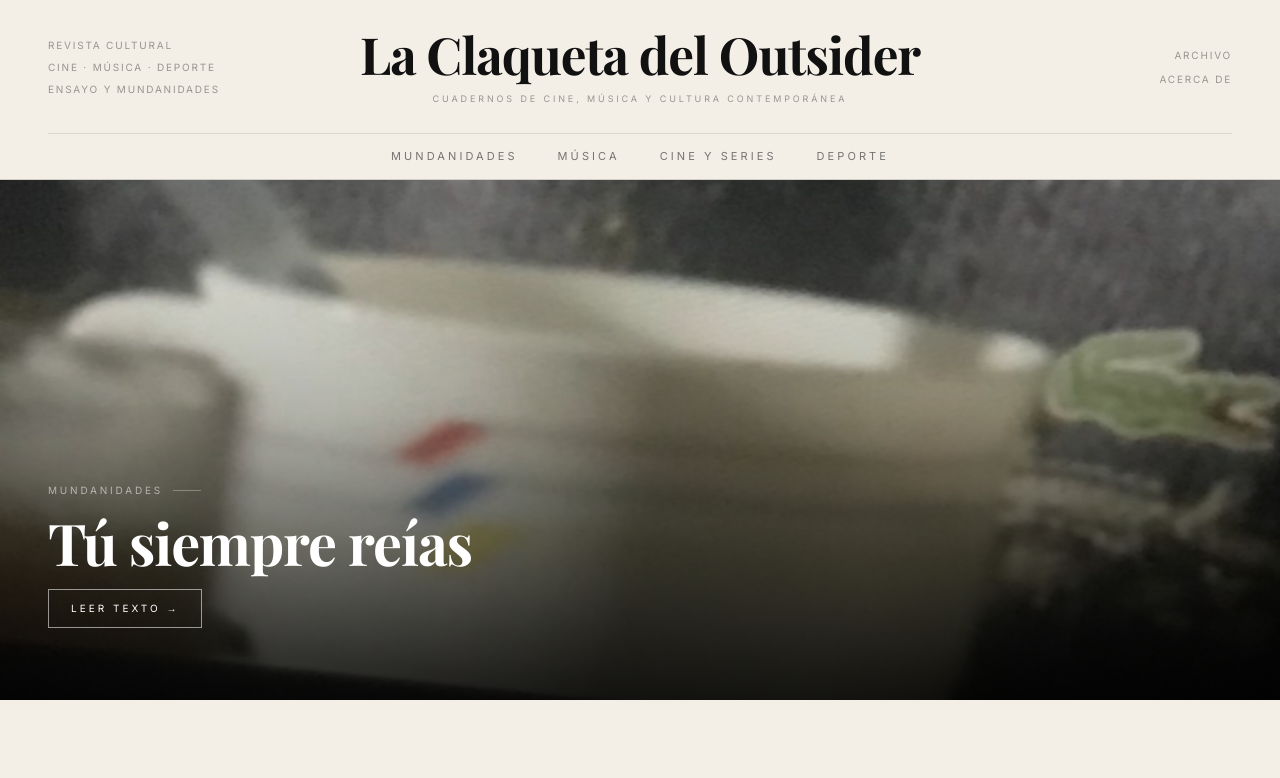
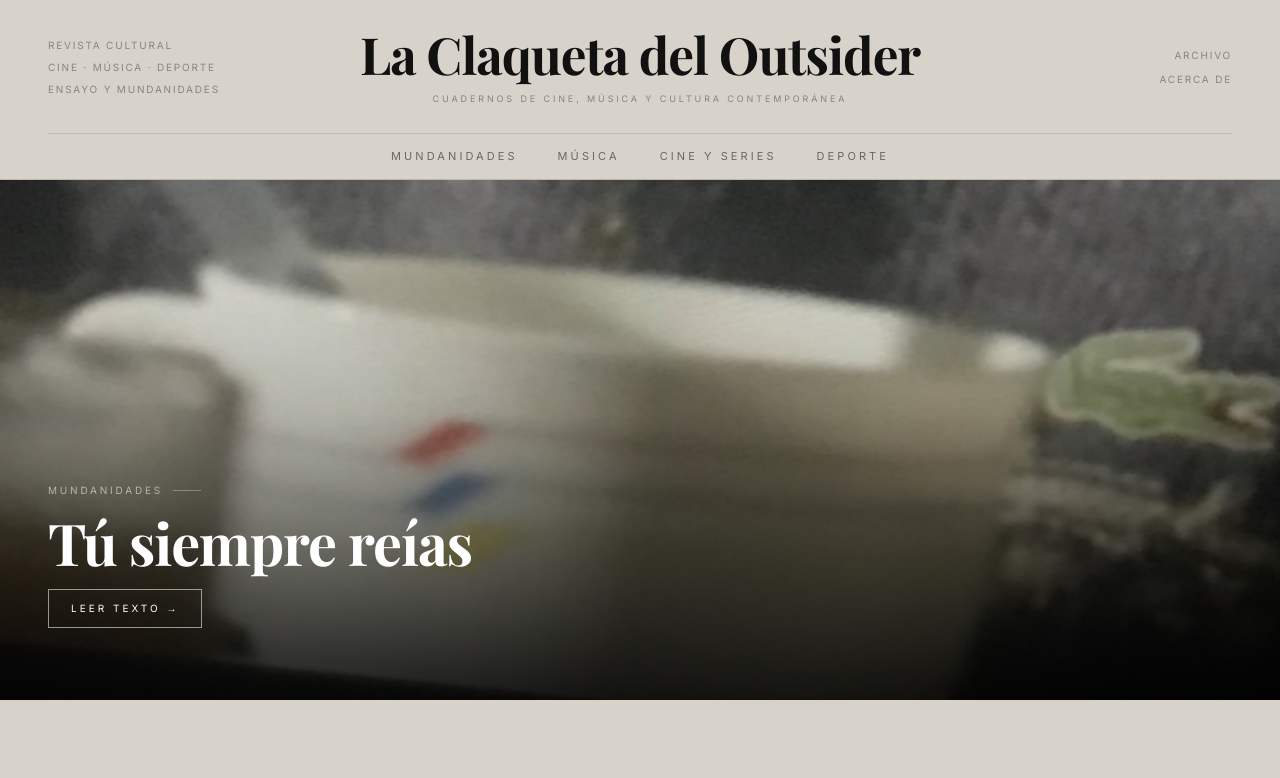
Before and after one commit to cgarcia13garcia/La-claqueta-del-outsider, a Next.js app: page / in a window 1280 px wide. Shown: the top 778 px of the page. Built offline with nearby package versions, Linux system fonts and the light colour scheme.

Commit message:
style: fondo grisáceo vintage

```diff
--- a/src/app/articulos/[slug]/page.tsx
+++ b/src/app/articulos/[slug]/page.tsx
@@ -127,7 +127,7 @@ export default async function ArticuloPage({ params }: Props) {
       </article>
 
       {/* PIE */}
-      <footer style={{ borderTop: '1px solid rgba(17,17,17,0.12)', background: '#ece8df', padding: '72px 32px', textAlign: 'center' }}>
+      <footer style={{ borderTop: '1px solid rgba(17,17,17,0.12)', background: 'var(--background-footer)', padding: '72px 32px', textAlign: 'center' }}>
         <p style={{
           fontFamily: 'var(--font-body)',
           fontSize: '10px',
--- a/src/app/globals.css
+++ b/src/app/globals.css
@@ -20,9 +20,10 @@
 .quote-item:nth-child(3) { animation-delay: 16s; opacity: 0; }
 
 :root {
-  --background: #f3efe7;
+  --background: #d8d3ca;
   --foreground: #111111;
   --accent-musica: #8B2E2E;
+  --background-footer: #cfc9c0;
 }
 
 html {
```
Also changed, not shown: taza-hero.jpg (added).
